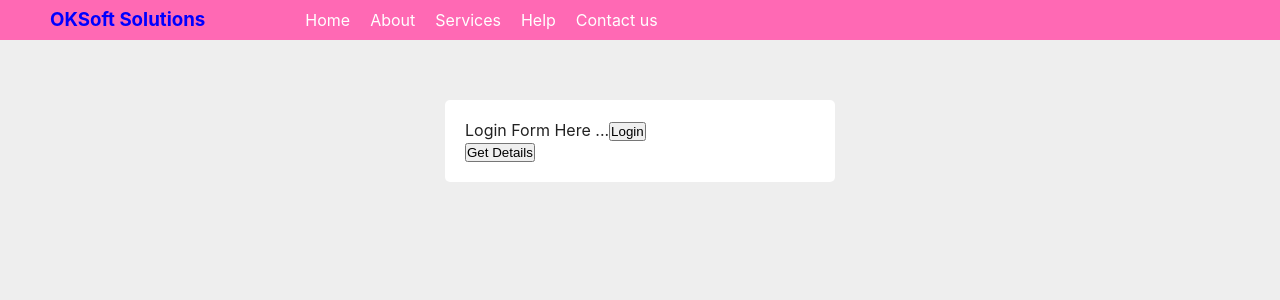
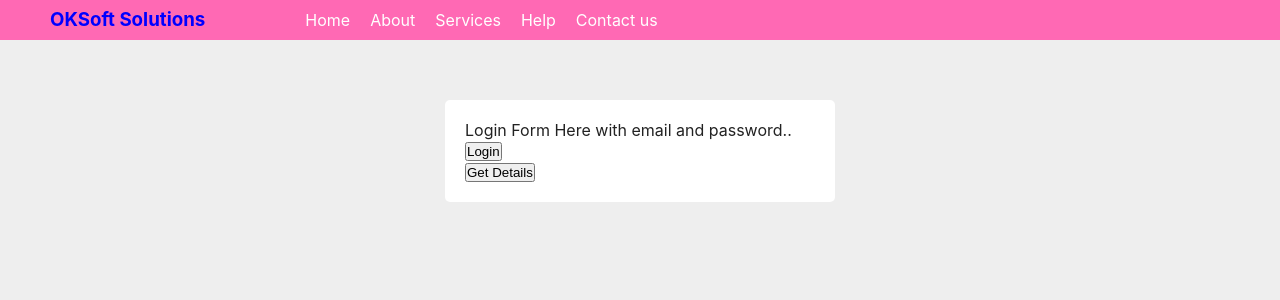
Before and after one commit to techieaneel/webtech_aug2022, a React (Create React App) app: page / in a window 1280 px wide. Shown: the top 300 px of the page. Built offline with nearby package versions, Linux system fonts and the light colour scheme.

Commit message:
added successfully

```diff
--- a/src/components/login.js
+++ b/src/components/login.js
@@ -201,7 +201,7 @@ function Login(){
 
     return(
         <div className="login">
-            Login Form Here ...
+            Login Form Here with email and password..
 
             <button onClick={e=> loginHandler(e)}>Login</button>
             <br/>
```
